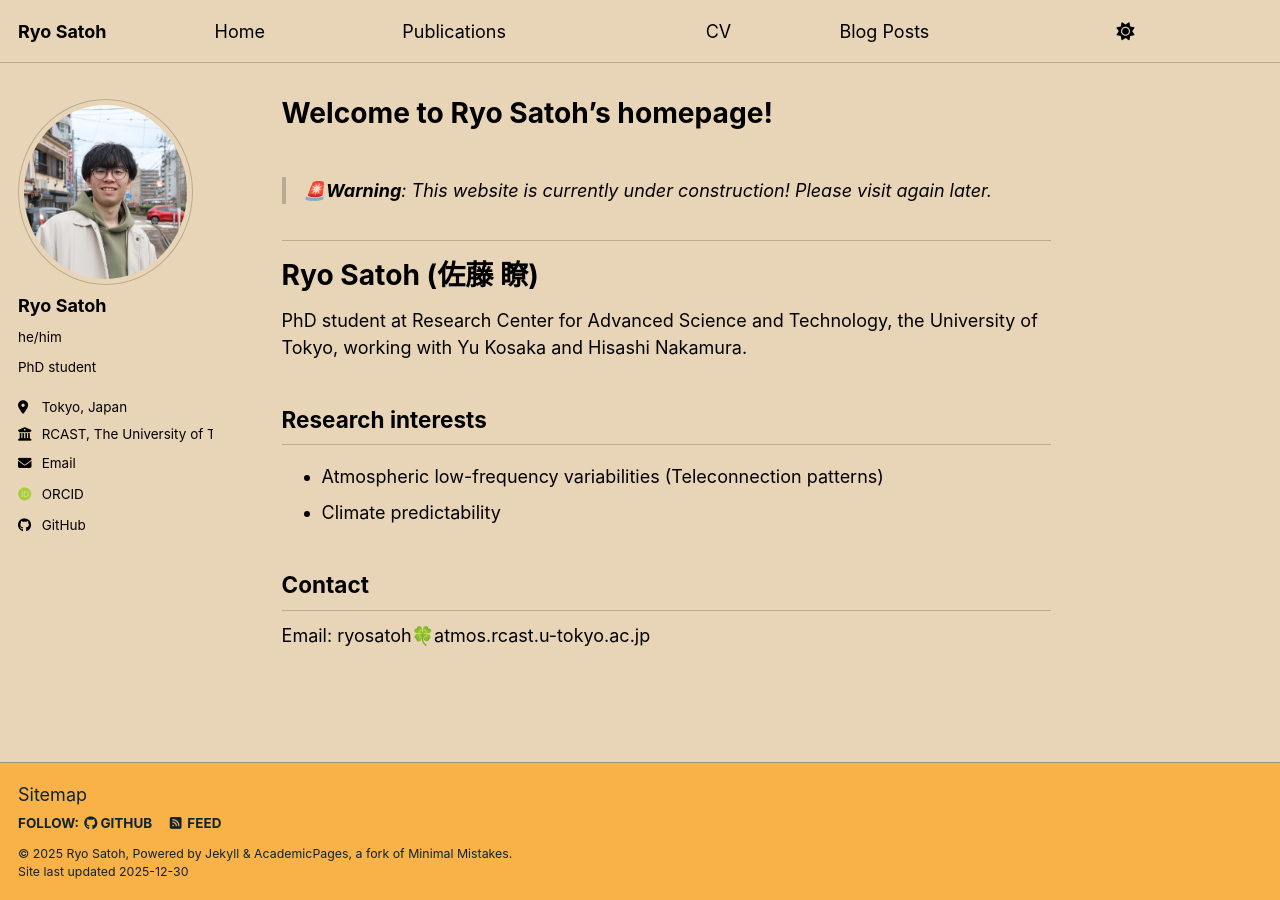
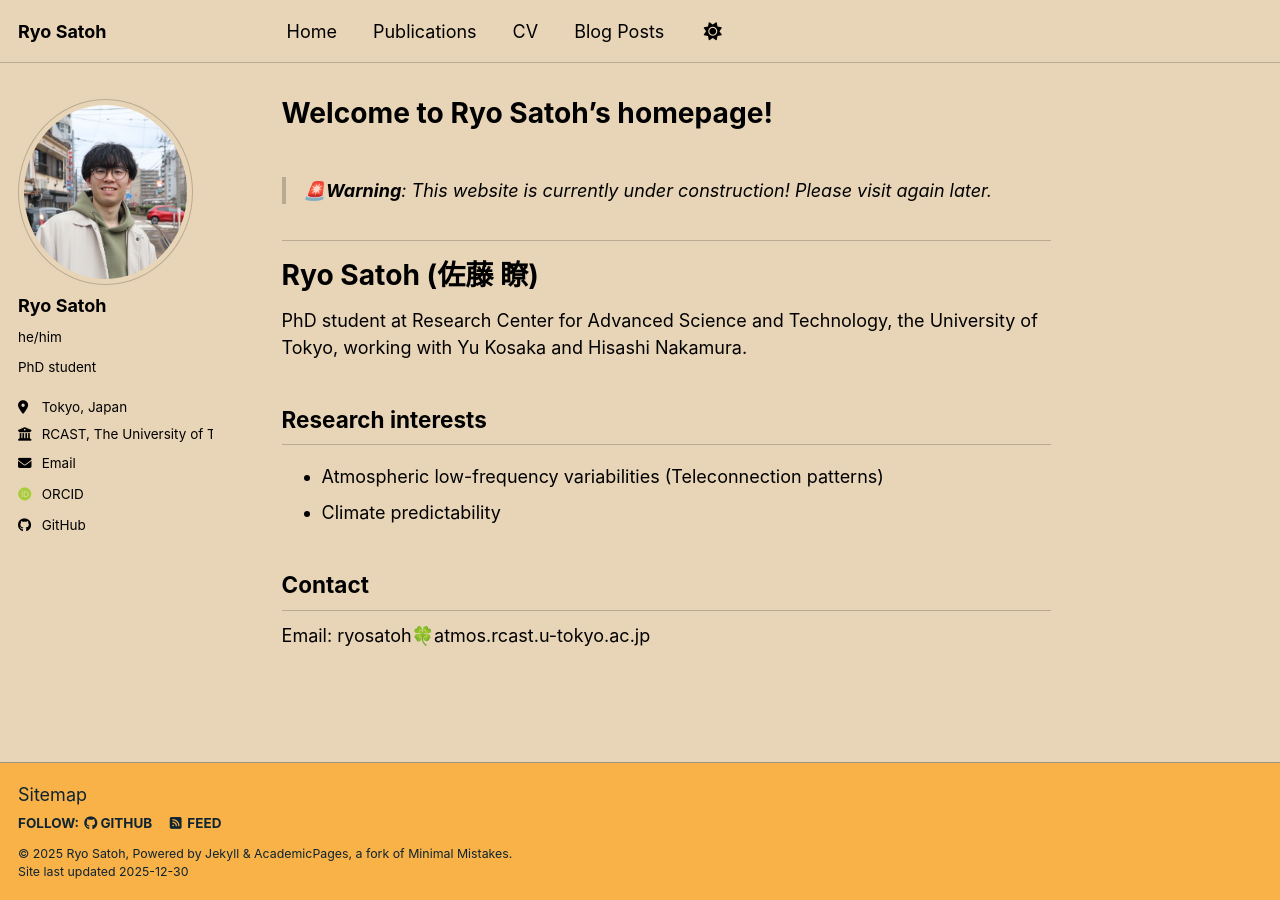
Before and after one commit to ryosatoh/ryosatoh.github.io, a Jekyll site: the page built from _pages/about.md, in a window 1280 px wide. Built offline with Jekyll 4.4.1, drawn with Linux system fonts in a browser that asks for light colours; some web fonts are replaced; a script bundle is joined from its source files by our own code; library files that are not in the unit come from our copies.

Commit message:
Update custom.css to adjust padding-right to 8em for masthead__menu-item--lg

```diff
--- a/assets/css/custom.css
+++ b/assets/css/custom.css
@@ -1,11 +1,4 @@
-/* ナビと本文を同じグリッドにする */
-.masthead__inner-wrap {
-  max-width: 100%;
-}
-
-/* Ryo Satoh を sidebar 幅と一致させる */
 /* Ryo Satoh の右側の無駄な余白を増やす */
 .masthead__menu-item--lg {
-  width: 15.2542372881%;
-  padding-right: 4em;  /* さきほど調整した値を維持 */
+  padding-right: 8em;  /* さきほど調整した値を維持 */
 }
```
